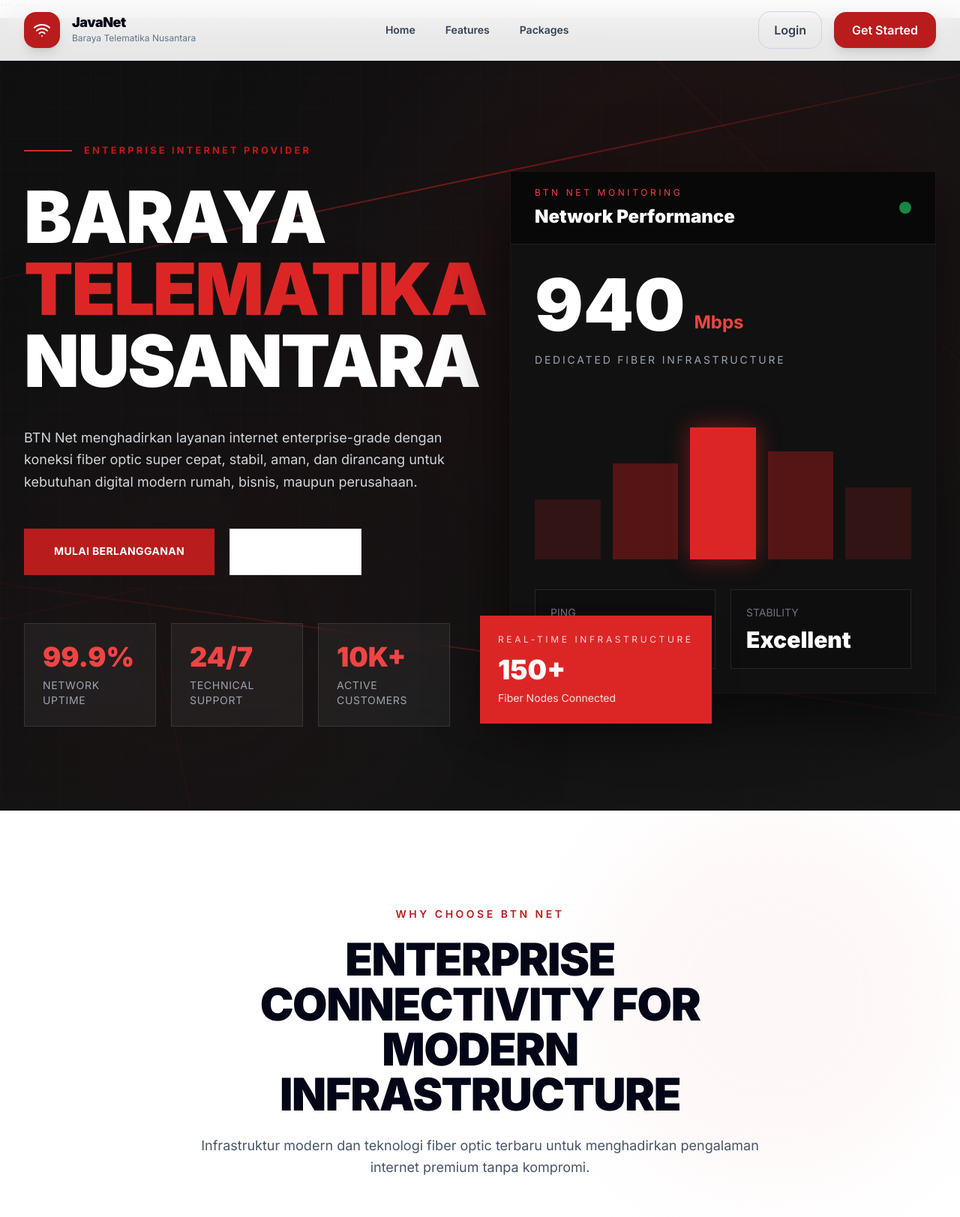
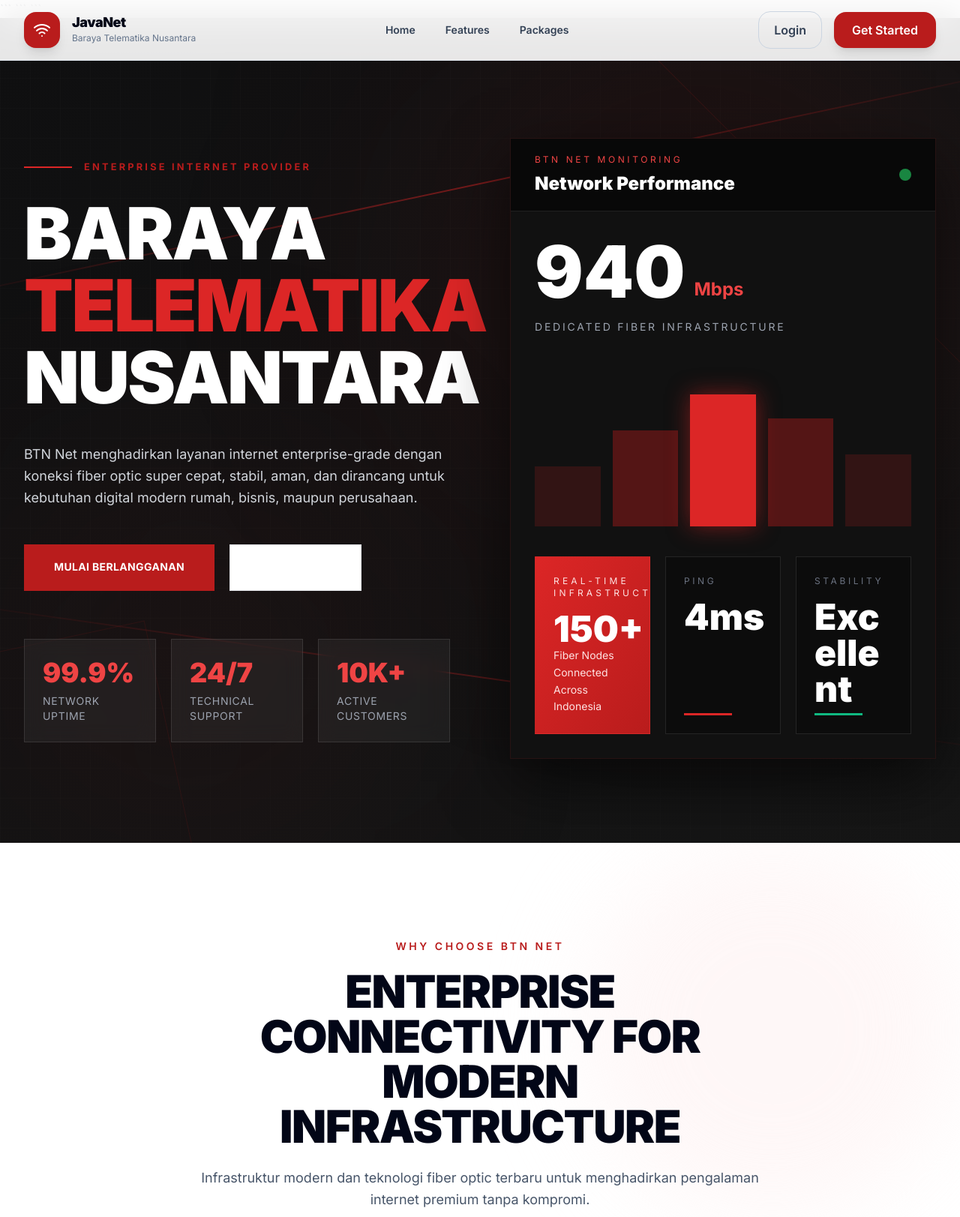
Before and after one commit to Farmil23/IFB_210_PEMROGRAMAN_WEB_LANJUT_WEBSITE_ISP_CLIENT, a Flask app: page / in a window 1280 px wide. Shown: the top 1623 px of the page at 75% size. Run offline with Flask 3, Linux system fonts and the light colour scheme; data comes from the database, SQL or seed files in the repository; some libraries are stand-ins or nearby versions.

Commit message:
Update index.html

```diff
--- a/app/templates/index.html
+++ b/app/templates/index.html
@@ -29,7 +29,10 @@ BTN Net | Baraya Telematika Nusantara
 
     <div class="relative z-10 max-w-7xl mx-auto px-6 lg:px-8 pt-40 pb-28 grid lg:grid-cols-2 gap-20 items-center">
 
+        <!-- ====================================================== -->
         <!-- LEFT -->
+        <!-- ====================================================== -->
+
         <div>
 
             <!-- LABEL -->
@@ -87,8 +90,9 @@ BTN Net | Baraya Telematika Nusantara
             </div>
 
             <!-- STATS -->
-            <div class="mt-16 grid grid-cols-3 gap-5">
+            <div class="mt-16 grid grid-cols-1 sm:grid-cols-3 gap-5">
 
+                <!-- CARD -->
                 <div class="bg-white/5 border border-white/10 p-6 backdrop-blur-md hover:border-red-500/30 transition-all duration-300">
 
                     <h2 class="text-4xl font-black text-red-500">
@@ -101,6 +105,7 @@ BTN Net | Baraya Telematika Nusantara
 
                 </div>
 
+                <!-- CARD -->
                 <div class="bg-white/5 border border-white/10 p-6 backdrop-blur-md hover:border-red-500/30 transition-all duration-300">
 
                     <h2 class="text-4xl font-black text-red-500">
@@ -113,6 +118,7 @@ BTN Net | Baraya Telematika Nusantara
 
                 </div>
 
+                <!-- CARD -->
                 <div class="bg-white/5 border border-white/10 p-6 backdrop-blur-md hover:border-red-500/30 transition-all duration-300">
 
                     <h2 class="text-4xl font-black text-red-500">
@@ -129,7 +135,10 @@ BTN Net | Baraya Telematika Nusantara
 
         </div>
 
+        <!-- ====================================================== -->
         <!-- RIGHT -->
+        <!-- ====================================================== -->
+
         <div class="relative">
 
             <!-- MAIN PANEL -->
@@ -160,7 +169,7 @@ BTN Net | Baraya Telematika Nusantara
                     <!-- SPEED -->
                     <div class="flex items-end gap-3">
 
-                        <h2 class="text-8xl font-black text-white leading-none">
+                        <h2 class="text-7xl lg:text-8xl font-black text-white leading-none">
                             940
                         </h2>
 
@@ -175,40 +184,88 @@ BTN Net | Baraya Telematika Nusantara
                     </p>
 
                     <!-- GRAPH -->
-                    <div class="mt-12 flex items-end gap-4 h-52">
+                    <div class="mt-12">
 
-                        <div class="w-full bg-red-900/30 h-20"></div>
-                        <div class="w-full bg-red-700/40 h-32"></div>
-                        <div class="w-full bg-red-600 h-44 shadow-[0_0_30px_rgba(220,38,38,0.5)]"></div>
-                        <div class="w-full bg-red-700/40 h-36"></div>
-                        <div class="w-full bg-red-900/30 h-24"></div>
+                        <div class="flex items-end gap-4 h-52">
+
+                            <div class="flex-1 bg-red-900/30 h-20 transition-all duration-300 hover:bg-red-700/50"></div>
+
+                            <div class="flex-1 bg-red-700/40 h-32 transition-all duration-300 hover:bg-red-600/60"></div>
+
+                            <div class="flex-1 bg-red-600 h-44 shadow-[0_0_30px_rgba(220,38,38,0.5)] transition-all duration-300 hover:scale-105"></div>
+
+                            <div class="flex-1 bg-red-700/40 h-36 transition-all duration-300 hover:bg-red-600/60"></div>
+
+                            <div class="flex-1 bg-red-900/30 h-24 transition-all duration-300 hover:bg-red-700/50"></div>
 
                         </div>
 
-                    <!-- STATS -->
-                    <div class="mt-10 grid grid-cols-2 gap-5">
+                    </div>
 
-                        <div class="border border-white/10 p-5 bg-black/20">
+                    <!-- ====================================================== -->
+                    <!-- FIXED BOTTOM STATS -->
+                    <!-- ====================================================== -->
 
-                            <p class="text-gray-500 text-sm uppercase">
+                    <div class="mt-10">
+
+                        <div class="grid grid-cols-1 md:grid-cols-3 gap-5">
+
+                            <!-- CARD -->
+                            <div class="relative overflow-hidden border border-red-500/20 bg-gradient-to-br from-red-600 to-red-700 p-6 min-h-[170px] flex flex-col justify-between">
+
+                                <div>
+
+                                    <p class="text-xs uppercase tracking-[0.35em] text-red-100">
+                                        Real-Time Infrastructure
+                                    </p>
+
+                                    <h3 class="mt-4 text-5xl font-black text-white">
+                                        150+
+                                    </h3>
+
+                                </div>
+
+                                <p class="text-sm text-red-100 leading-relaxed">
+                                    Fiber Nodes Connected Across Indonesia
+                                </p>
+
+                            </div>
+
+                            <!-- CARD -->
+                            <div class="border border-white/10 bg-black/30 p-6 min-h-[170px] flex flex-col justify-between">
+
+                                <div>
+
+                                    <p class="text-gray-500 text-xs uppercase tracking-[0.3em]">
                                         Ping
                                     </p>
 
-                            <h3 class="mt-2 text-3xl font-black text-white">
+                                    <h3 class="mt-4 text-5xl font-black text-white">
                                         4ms
                                     </h3>
 
                                 </div>
 
-                        <div class="border border-white/10 p-5 bg-black/20">
+                                <div class="w-16 h-[3px] bg-red-600"></div>
 
-                            <p class="text-gray-500 text-sm uppercase">
+                            </div>
+
+                            <!-- CARD -->
+                            <div class="border border-white/10 bg-black/30 p-6 min-h-[170px] flex flex-col justify-between overflow-hidden">
+
+                                <div>
+
+                                    <p class="text-gray-500 text-xs uppercase tracking-[0.3em]">
                                         Stability
                                     </p>
 
-                            <h3 class="mt-2 text-3xl font-black text-white">
+                                    <h3 class="mt-4 text-4xl lg:text-5xl font-black text-white break-words leading-tight">
                                         Excellent
                                     </h3>
+
+                                </div>
+
+                                <div class="w-16 h-[3px] bg-emerald-500"></div>
 
                             </div>
 
@@ -217,21 +274,6 @@ BTN Net | Baraya Telematika Nusantara
                     </div>
 
                 </div>
-
-            <!-- FLOATING INFO -->
-            <div class="absolute -bottom-10 -left-10 bg-red-600 text-white p-6 shadow-2xl hidden lg:block">
-
-                <p class="uppercase text-xs tracking-[0.3em] opacity-80">
-                    Real-Time Infrastructure
-                </p>
-
-                <h3 class="text-4xl font-black mt-3">
-                    150+
-                </h3>
-
-                <p class="mt-2 text-sm text-red-100">
-                    Fiber Nodes Connected
-                </p>
 
             </div>
 
```
Lines whose indentation alone changed are shown as unchanged.
